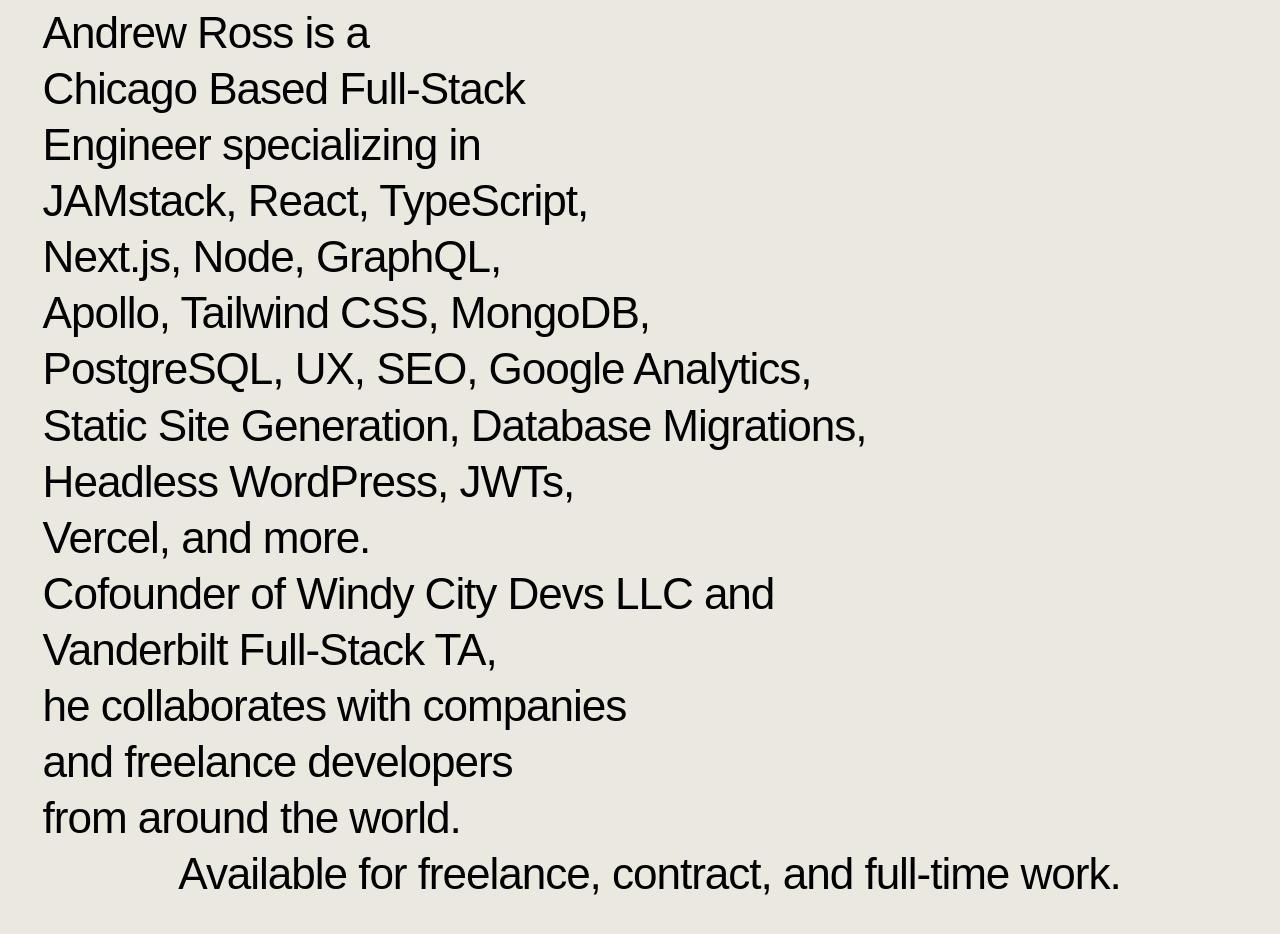
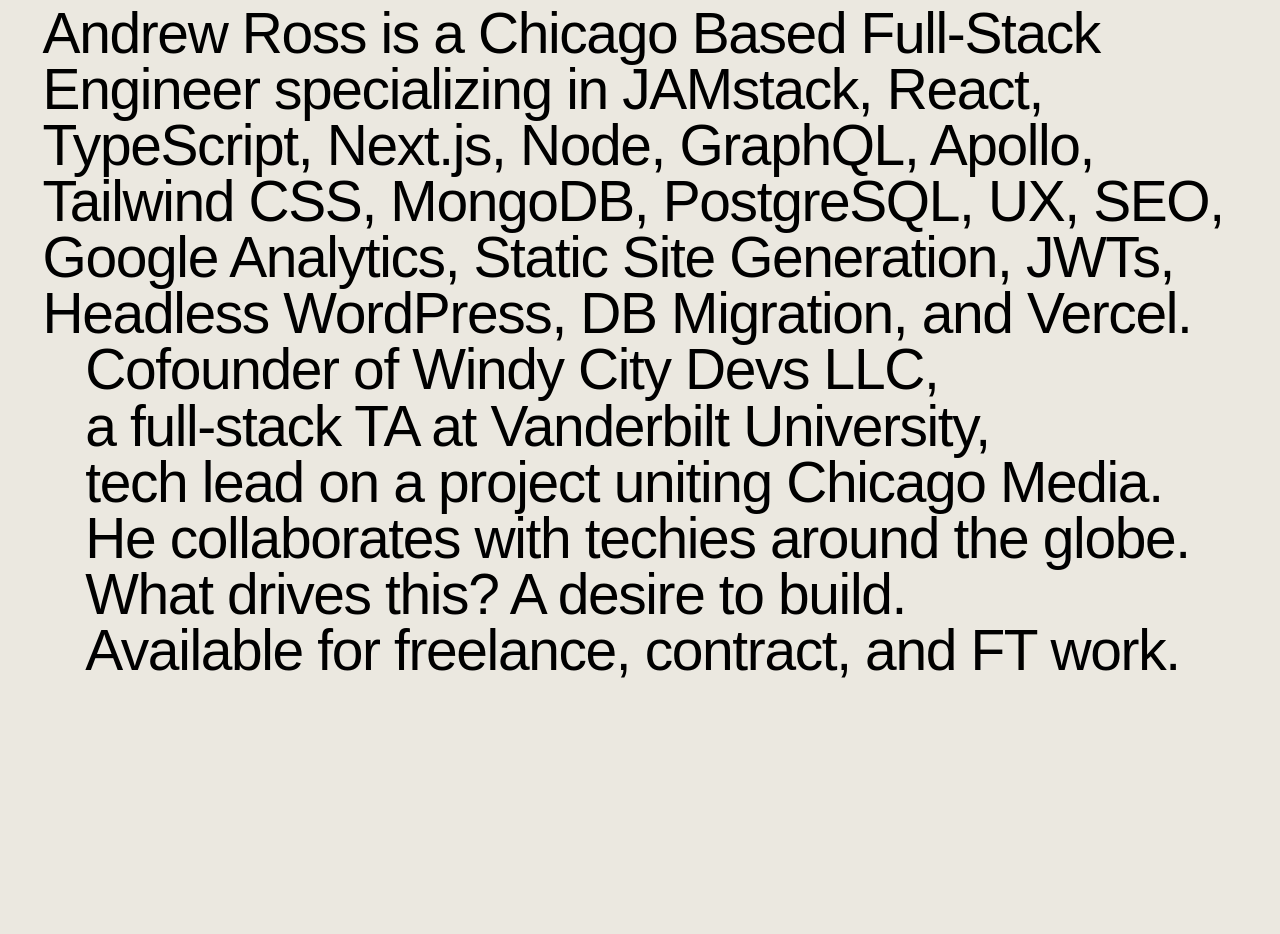
Before and after one commit to DopamineDriven/asross-portfolio, a Next.js app: page / in a window 1280 px wide. Shown: the part 580-1514 px from the top of the page. Built offline with nearby package versions, Linux system fonts and the light colour scheme; a web font is replaced by a local one.

Commit message:
updates to lead.tsx

```diff
--- a/components/lead.tsx
+++ b/components/lead.tsx
@@ -16,67 +16,51 @@ interface LeadInterface {
 const spanSnippets: LeadInterface[] = [
 	{
 		id: 0,
-		span: 'Andrew Ross is a '
-	},
-	{
-		id: 1,
-		span: 'Chicago Based Full-Stack '
+		span: 'Andrew Ross is a Chicago Based Full-Stack '
 	},
 	{
 		id: 2,
-		span: 'Engineer specializing in '
+		span: 'Engineer specializing in JAMstack, React, '
 	},
 	{
 		id: 3,
-		span: 'JAMstack, React, TypeScript, '
-	},
-	{
-		id: 4,
-		span: 'Next.js, Node, GraphQL, '
+		span: 'TypeScript, Next.js, Node, GraphQL, Apollo, '
 	},
 	{
 		id: 5,
-		span: 'Apollo, Tailwind CSS, MongoDB, '
-	},
-	{
-		id: 6,
-		span: 'PostgreSQL, UX, SEO, Google Analytics, '
+		span: 'Tailwind CSS, MongoDB, PostgreSQL, UX, SEO, '
 	},
 	{
 		id: 7,
-		span: 'Static Site Generation, Database Migrations, '
+		span: 'Google Analytics, Static Site Generation, JWTs, '
 	},
 	{
 		id: 8,
-		span: 'Headless WordPress, JWTs, '
-	},
-	{
-		id: 9,
-		span: 'Vercel, and more. '
+		span: 'Headless WordPress, DB Migration, and Vercel. '
 	},
 	{
 		id: 10,
-		span: 'Cofounder of Windy City Devs LLC and '
-	},
-	{
-		id: 11,
-		span: 'Vanderbilt Full-Stack TA, '
+		span: 'Cofounder of Windy City Devs LLC, '
 	},
 	{
 		id: 12,
-		span: 'he collaborates with companies '
+		span: 'a full-stack TA at Vanderbilt University, '
 	},
 	{
 		id: 13,
-		span: 'and freelance developers '
+		span: 'tech lead on a project uniting Chicago Media. '
 	},
 	{
 		id: 14,
-		span: 'from around the world. '
+		span: 'He collaborates with techies around the globe. '
 	},
 	{
 		id: 15,
-		span: 'Available for freelance, contract, and full-time work.'
+		span: `What drives this? A desire to build.`
+	},
+	{
+		id: 16,
+		span: 'Available for freelance, contract, and FT work.'
 	}
 ];
 
@@ -84,7 +68,7 @@ const Lead = () => {
 	const spanMap = spanSnippets.map(constituent => {
 		return (
 			<span
-				className='font-light font-somaRoman tracking-tighter last:pl-portfolioS'
+				className='font-light font-somaRoman tracking-tighter last:pl-portfolioS p-lead'
 				key={constituent.id}
 			>
 				{constituent.span}
--- a/package.json
+++ b/package.json
@@ -31,7 +31,6 @@
 		"remark": "^12.0.1",
 		"remark-html": "^12.0.0",
 		"tailwindcss": "^1.7.5",
-		"tailwindcss-children": "^2.1.0",
 		"tailwindcss-gradients": "^3.0.0",
 		"typography": "^0.16.19",
 		"vercel": "^20.1.0"
--- a/styles/index.css
+++ b/styles/index.css
@@ -187,3 +187,7 @@ body::-webkit-scrollbar {
 .wp-block-media-text {
 	@apply grid grid-cols-2 gap-4;
 }
+
+.p-lead:nth-child(n+7) {
+	@apply pl-portfolioLS
+}
--- a/tailwind.config.js
+++ b/tailwind.config.js
@@ -176,7 +176,7 @@ module.exports = {
 				'8xl': '6.25rem',
 				'10xl': '10rem',
 				custom: '20.41667vw',
-				customP: '3.44681vw'
+				customP: '4.44681vw'
 			},
 			boxShadow: {
 				small: '0 5px 10px rgba(0, 0, 0, 0.12)',
```
Also changed, not shown: 1 other file (tests, documents, lock files or other folders).
